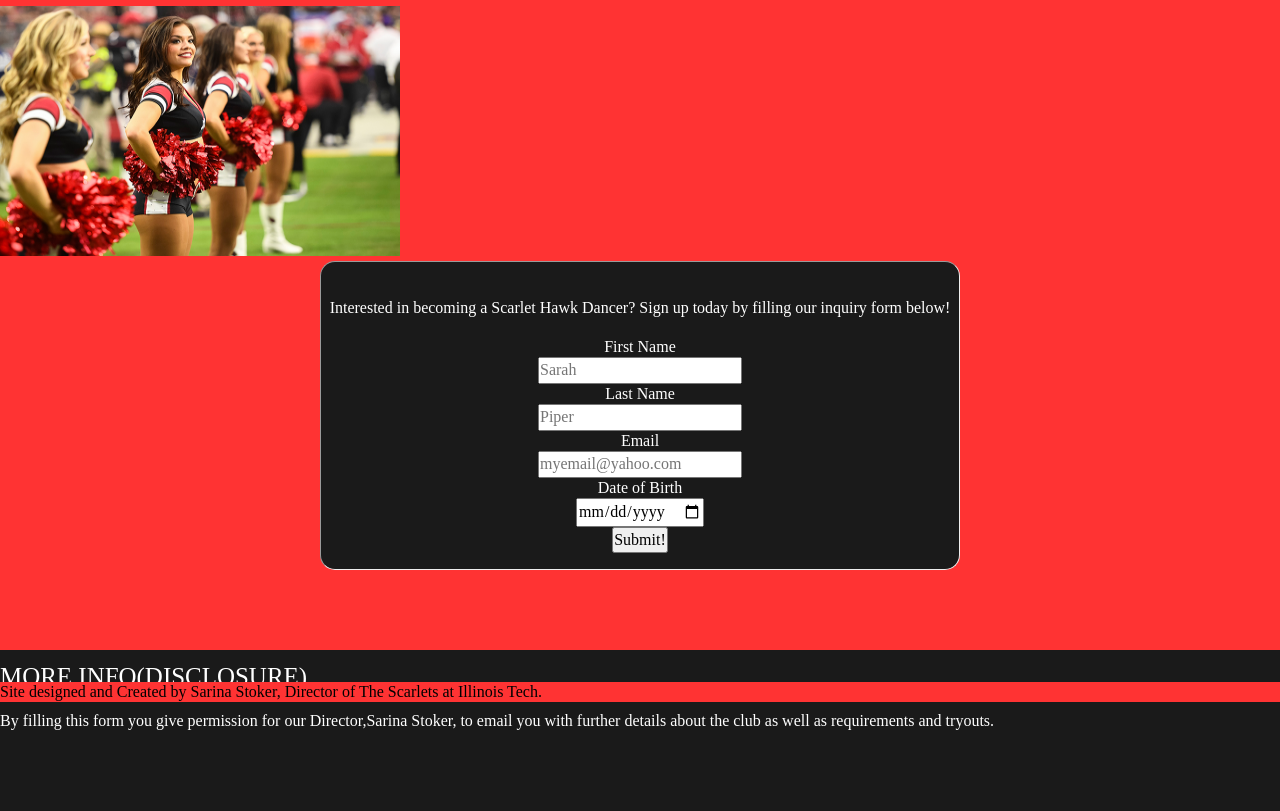
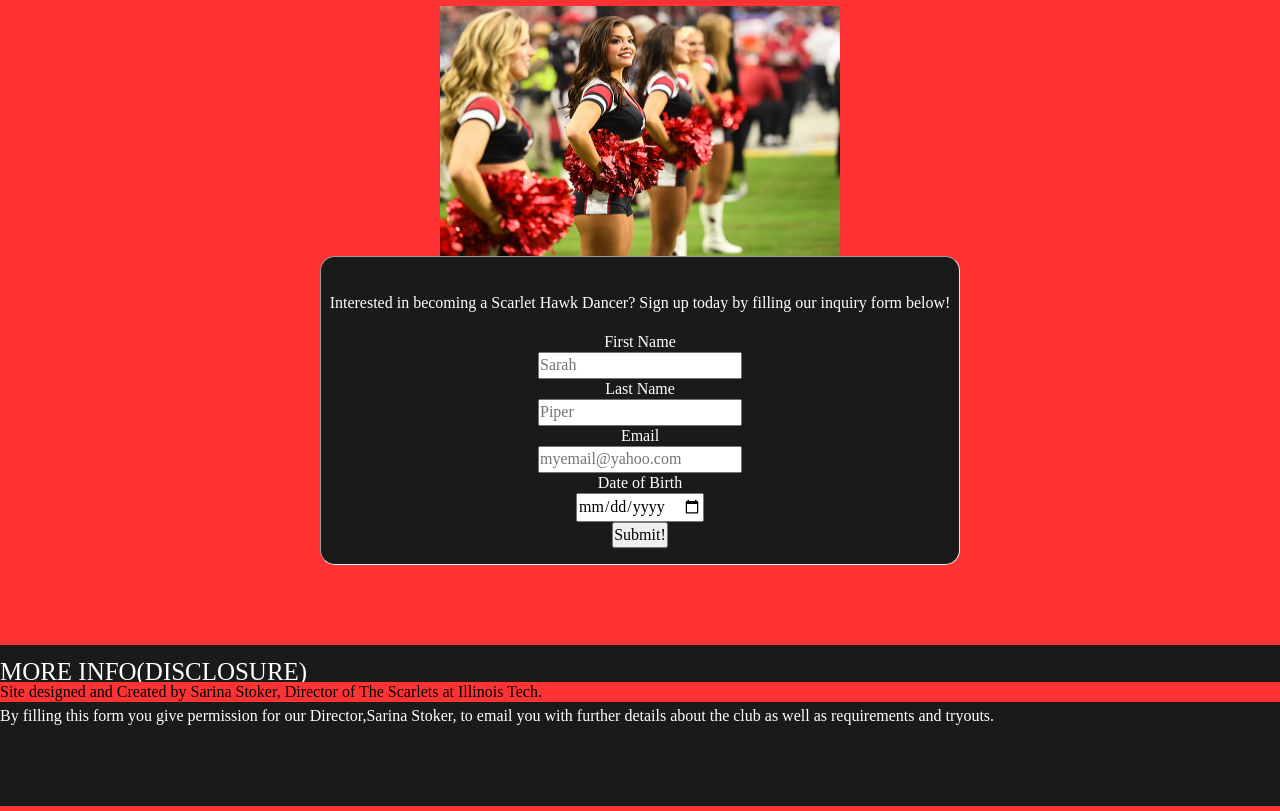
Before and after one commit to Sarina-Stoker/Project-1, a plain HTML site: page main.html in a window 1280 px wide. Shown: the part 98-909 px from the top of the page. Drawn offline with nearby package versions, Linux system fonts and the light colour scheme.

Commit message:
Change figure tag to img tag and positioned center.

```diff
--- a/design.css
+++ b/design.css
@@ -144,8 +144,10 @@ h1,header{
   padding-bottom:0.3em;
 }
 
-figure{
-  position:center;
+img{
+  display: block;
+  margin-left: auto;
+  margin-right: auto;
 }
 h2{
   font-size:1.56em; /*25 divided by 16*/
```
